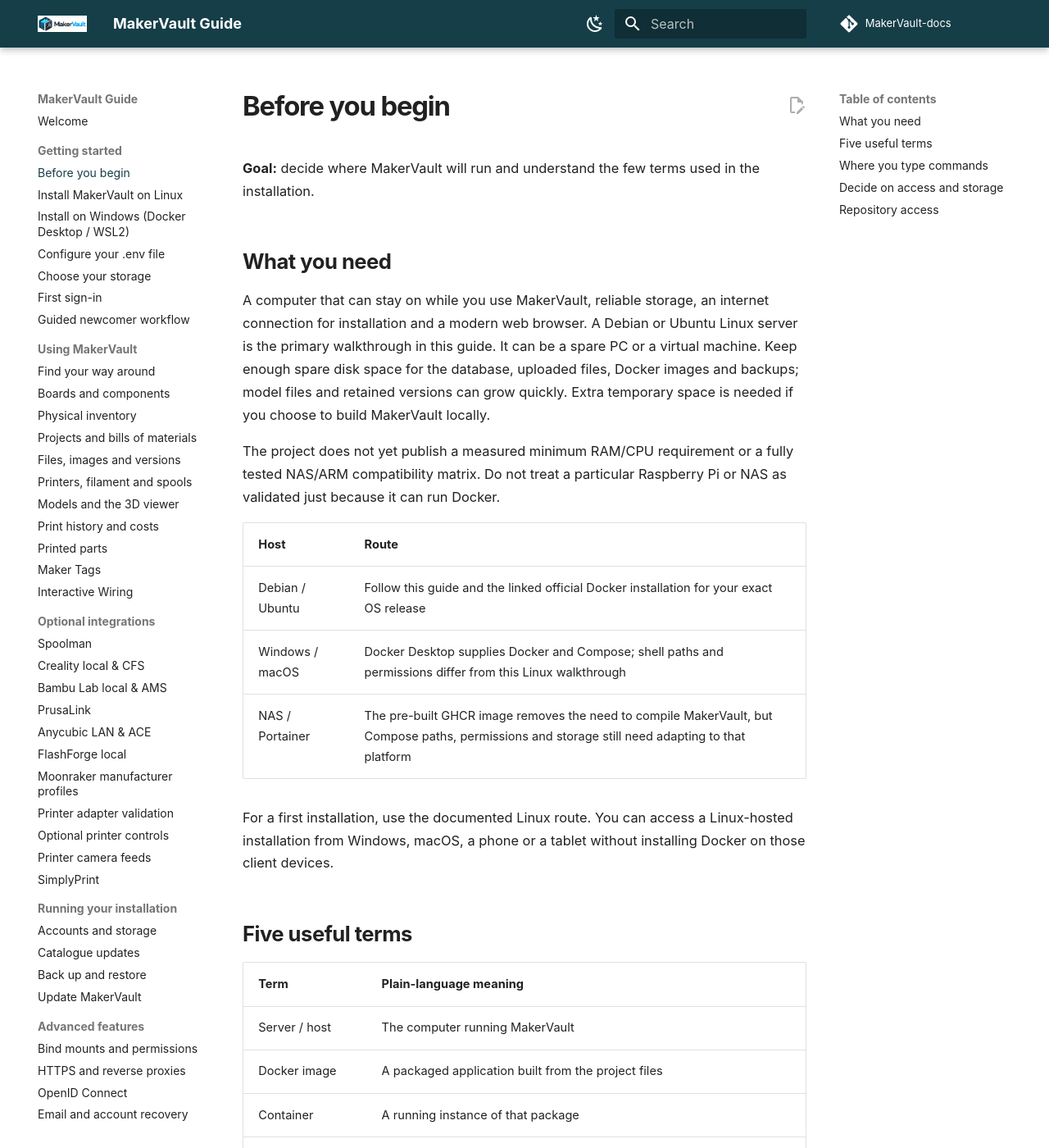
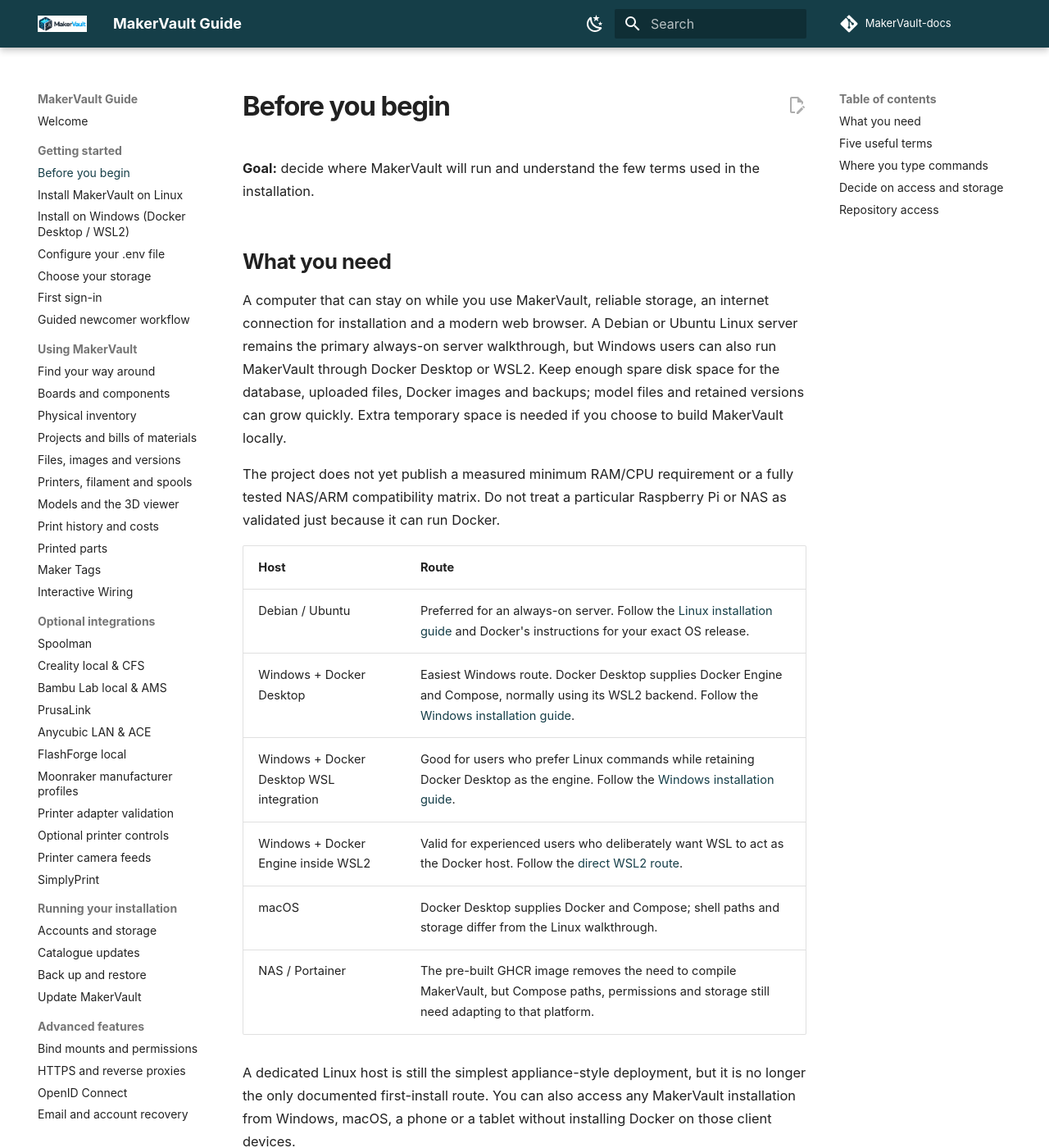
Before and after one commit to gavrd7/MakerVault-docs, an MkDocs documentation site: the page built from docs/guide/getting-started/before-you-begin.md, in a window 1280 px wide and 1400 px high. Shown: the whole window at 82% size. Built offline with MkDocs 1.6.1 and Material for MkDocs 9.7.7, drawn with Linux system fonts in a browser that asks for light colours; comment, search, counter and statistics services are not loaded; some of the changed text lies outside the part shown.

Commit message:
docs: document Windows deployment choices before install

```diff
--- a/docs/guide/getting-started/before-you-begin.md
+++ b/docs/guide/getting-started/before-you-begin.md
@@ -4,17 +4,20 @@
 
 ## What you need
 
-A computer that can stay on while you use MakerVault, reliable storage, an internet connection for installation and a modern web browser. A Debian or Ubuntu Linux server is the primary walkthrough in this guide. It can be a spare PC or a virtual machine. Keep enough spare disk space for the database, uploaded files, Docker images and backups; model files and retained versions can grow quickly. Extra temporary space is needed if you choose to build MakerVault locally.
+A computer that can stay on while you use MakerVault, reliable storage, an internet connection for installation and a modern web browser. A Debian or Ubuntu Linux server remains the primary always-on server walkthrough, but Windows users can also run MakerVault through Docker Desktop or WSL2. Keep enough spare disk space for the database, uploaded files, Docker images and backups; model files and retained versions can grow quickly. Extra temporary space is needed if you choose to build MakerVault locally.
 
 The project does not yet publish a measured minimum RAM/CPU requirement or a fully tested NAS/ARM compatibility matrix. Do not treat a particular Raspberry Pi or NAS as validated just because it can run Docker.
 
 | Host | Route |
 | --- | --- |
-| Debian / Ubuntu | Follow this guide and the linked official Docker installation for your exact OS release |
-| Windows / macOS | Docker Desktop supplies Docker and Compose; shell paths and permissions differ from this Linux walkthrough |
-| NAS / Portainer | The pre-built GHCR image removes the need to compile MakerVault, but Compose paths, permissions and storage still need adapting to that platform |
+| Debian / Ubuntu | Preferred for an always-on server. Follow the [Linux installation guide](install.md) and Docker's instructions for your exact OS release. |
+| Windows + Docker Desktop | Easiest Windows route. Docker Desktop supplies Docker Engine and Compose, normally using its WSL2 backend. Follow the [Windows installation guide](windows.md). |
+| Windows + Docker Desktop WSL integration | Good for users who prefer Linux commands while retaining Docker Desktop as the engine. Follow the [Windows installation guide](windows.md#option-b-docker-desktop-with-wsl2-integration). |
+| Windows + Docker Engine inside WSL2 | Valid for experienced users who deliberately want WSL to act as the Docker host. Follow the [direct WSL2 route](windows.md#option-c-docker-engine-directly-inside-wsl2). |
+| macOS | Docker Desktop supplies Docker and Compose; shell paths and storage differ from the Linux walkthrough. |
+| NAS / Portainer | The pre-built GHCR image removes the need to compile MakerVault, but Compose paths, permissions and storage still need adapting to that platform. |
 
-For a first installation, use the documented Linux route. You can access a Linux-hosted installation from Windows, macOS, a phone or a tablet without installing Docker on those client devices.
+A dedicated Linux host is still the simplest appliance-style deployment, but it is no longer the only documented first-install route. You can also access any MakerVault installation from Windows, macOS, a phone or a tablet without installing Docker on those client devices.
 
 ## Five useful terms
 
@@ -30,7 +33,7 @@
 
 ## Where you type commands
 
-Use a terminal on the server, either directly or through SSH. Run the command blocks in order. Copy commands only, not surrounding headings. When a command uses `sudo`, it may ask for the Linux user's password; no characters appear as you type it.
+Use the terminal appropriate to your host: a Linux/WSL shell for the Linux instructions, or PowerShell/Windows Terminal for the Docker Desktop Windows route. Run the command blocks in order. Copy commands only, not surrounding headings. When a Linux command uses `sudo`, it may ask for the Linux user's password; no characters appear as you type it.
 
 `cd` changes folder. `mkdir` creates one. A filename starting with a dot, such as `.env`, is normally hidden in graphical file browsers. Commands later in this guide assume you are inside the cloned MakerVault repository. Normal installs use its deployment files while pulling the pre-built GHCR image; the same checkout can optionally be used to build from source.
 
```
